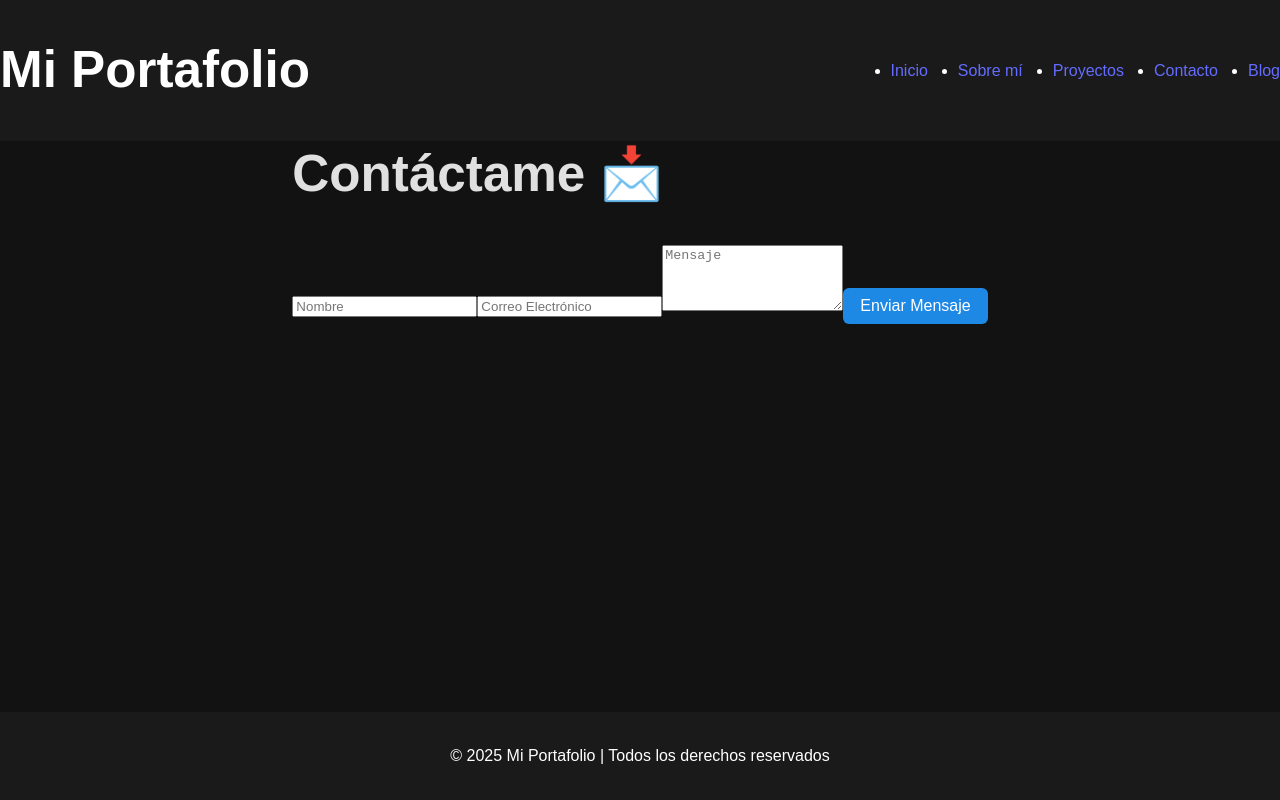
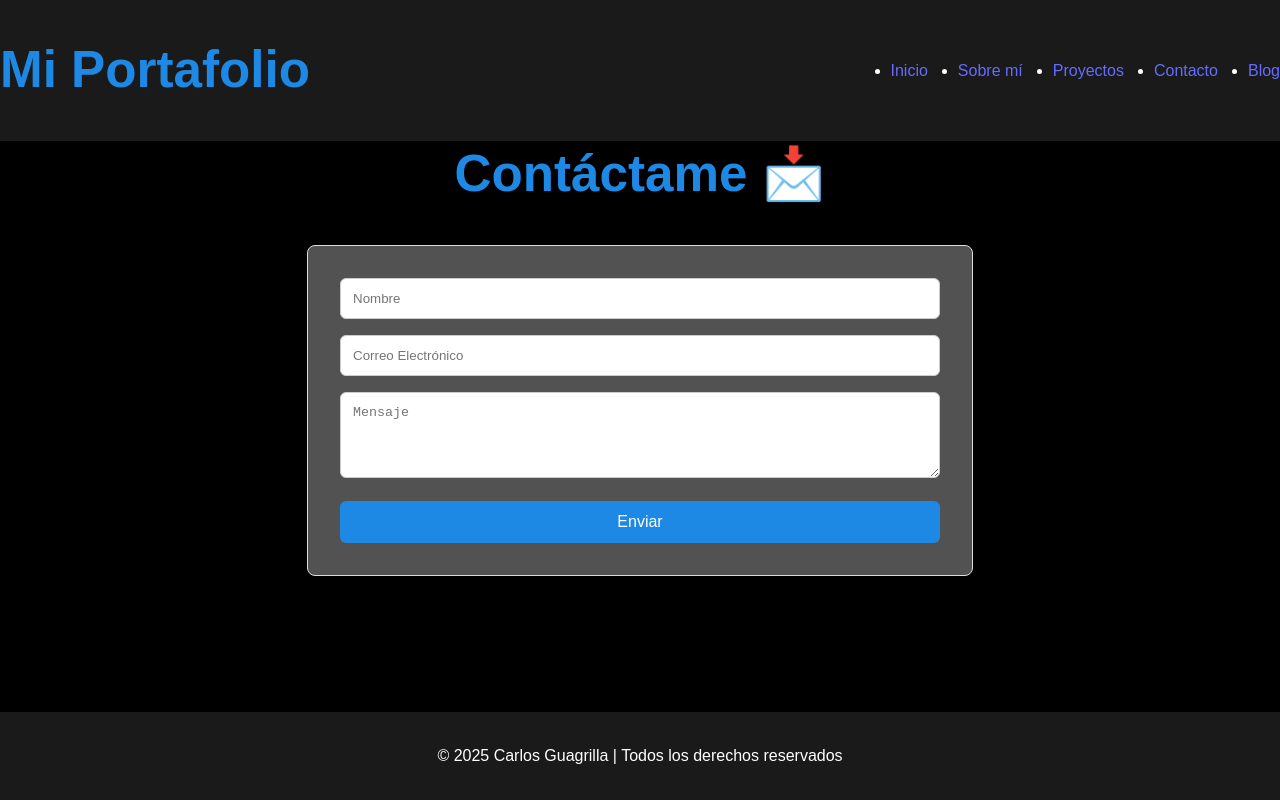
Before and after one commit to Carlos-Javier10/portafolio, a React (Vite) app: page /contact in a window 1280 px wide. Built offline with nearby package versions, Linux system fonts and the light colour scheme.

Commit message:
contacto 90%

```diff
--- a/package.json
+++ b/package.json
@@ -12,9 +12,11 @@
   "dependencies": {
     "@emotion/react": "^11.14.0",
     "@emotion/styled": "^11.14.0",
+    "@mui/base": "^5.0.0-beta.69",
     "@mui/material": "^6.4.7",
     "axios": "^1.8.2",
     "dotenv": "^16.4.7",
+    "emailjs-com": "^3.2.0",
     "react": "^19.0.0",
     "react-dom": "^19.0.0",
     "react-router-dom": "^7.3.0"
--- a/src/App.jsx
+++ b/src/App.jsx
@@ -4,6 +4,7 @@ import Header from "./components/Header";
 import Footer from "./components/Footer";
 import AppRoutes from "./routes/AppRouter.jsx"; // Rutas de la aplicación
 import { LoadingProvider } from './context/LoadingContext'; // Importa el proveedor de contexto
+import Projects from './pages/Projects.jsx';
 
 const App = () => {
   return (
--- a/src/components/Footer.jsx
+++ b/src/components/Footer.jsx
@@ -4,7 +4,7 @@ import '../styles/footerStyle.css'; // Importa el archivo CSS
 const Footer = () => {
   return (
     <footer className="bg-gray-900 text-white text-center p-4 mt-10">
-      <p>&copy; {new Date().getFullYear()} Mi Portafolio | Todos los derechos reservados</p>
+      <p>&copy; {new Date().getFullYear()} Carlos Guagrilla | Todos los derechos reservados</p>
     </footer>
   );
 };
--- a/src/pages/Contact.jsx
+++ b/src/pages/Contact.jsx
@@ -1,5 +1,7 @@
-import { useState } from "react";
-import Button from "../components/Button";
+import React, { useState } from "react";
+import { Button } from '@mui/base/Button';
+import { sendEmail } from '../services/emailService';
+import '../styles/contactStyle.css'; // Importa el archivo CSS
 
 const Contact = () => {
   const [formData, setFormData] = useState({ name: "", email: "", message: "" });
@@ -10,13 +12,22 @@ const Contact = () => {
 
   const handleSubmit = (e) => {
     e.preventDefault();
-    console.log("Formulario enviado:", formData);
+
+    sendEmail(formData)
+      .then((response) => {
+        console.log('SUCCESS!', response.status, response.text);
+        alert('Mensaje enviado con éxito!');
+      })
+      .catch((error) => {
+        console.log('FAILED...', error);
+        alert('Error al enviar el mensaje, por favor intenta nuevamente.');
+      });
   };
 
   return (
-    <section className="p-10">
+    <section className="p-10 text-center">
       <h1 className="text-3xl font-bold">Contáctame 📩</h1>
-      <form onSubmit={handleSubmit} className="mt-6 space-y-4">
+      <form onSubmit={handleSubmit} className="mt-6 space-y-4 contact-form">
         <input
           type="text"
           name="name"
@@ -41,7 +52,7 @@ const Contact = () => {
           onChange={handleChange}
           required
         ></textarea>
-        <Button text="Enviar Mensaje" type="submit" className="w-full" />
+        <Button type="submit">Enviar</Button>
       </form>
     </section>
   );
--- a/src/pages/Home.jsx
+++ b/src/pages/Home.jsx
@@ -5,6 +5,7 @@ import { LoadingContext } from '../context/LoadingContext'; // Importa el contex
 import ActionAreaCard from '../components/Card'; // Importa el componente Card de Material-UI
 import '../styles/homeStyle.css'; // Importa el archivo CSS
 import vsgImage from '../assets/images/vsg.png'; // Importa la imagen
+import '../styles/cardStyle.css'; // Importa el archivo CSS
 
 const Home = () => {
   // Accedemos al contexto de carga
--- a/src/pages/Projects.jsx
+++ b/src/pages/Projects.jsx
@@ -1,19 +1,36 @@
-import Card from "../components/Card";
-
-const projects = [
-  { title: "Proyecto 1", description: "Descripción del proyecto 1", image: "/images/proyecto1.jpg" },
-  { title: "Proyecto 2", description: "Descripción del proyecto 2", image: "/images/proyecto2.jpg" },
-  { title: "Proyecto 3", description: "Descripción del proyecto 3", image: "/images/proyecto3.jpg" }
-];
+import React from 'react';
+import ActionAreaCard from '../components/Card'; // Importa el componente Card de Material-UI
+import '../styles/projectsStyle.css'; // Importa el archivo CSS
 
 const Projects = () => {
   return (
     <section className="p-10">
       <h1 className="text-3xl font-bold">Mis Proyectos 🚀</h1>
-      <div className="grid md:grid-cols-2 lg:grid-cols-3 gap-6 mt-6">
-        {projects.map((project, index) => (
-          <Card key={index} title={project.title} description={project.description} image={project.image} />
-        ))}
+      <div className="mt-10 card-container">
+        <ActionAreaCard
+          title="Proyecto 1"
+          description="Descripción del proyecto 1"
+        />
+        <ActionAreaCard
+          title="Proyecto 2"
+          description="Descripción del proyecto 2"
+        />
+        <ActionAreaCard
+          title="Proyecto 3"
+          description="Descripción del proyecto 3"
+        />
+        <ActionAreaCard
+          title="Proyecto 4"
+          description="Descripción del proyecto 4"
+        />
+        <ActionAreaCard
+          title="Proyecto 5"
+          description="Descripción del proyecto 5"
+        />
+        <ActionAreaCard
+          title="Proyecto 6"
+          description="Descripción del proyecto 6"
+        />
       </div>
     </section>
   );
--- /dev/null
+++ b/src/services/emailService.js
@@ -0,0 +1,30 @@
+import emailjs from 'emailjs-com';
+
+const serviceId = import.meta.env.VITE_EMAIL_SERVICE_ID;
+const templateId = import.meta.env.VITE_EMAIL_TEMPLATE_ID;
+const userId = import.meta.env.VITE_EMAIL_USER_ID;
+
+console.log('Service ID:', serviceId);
+console.log('Template ID:', templateId);
+console.log('User ID:', userId);
+
+export const sendEmail = (formData) => {
+  const templateParams = {
+    name: formData.name,
+    email: formData.email,
+    message: formData.message,
+    time: new Date().toLocaleString(), // Añadir el parámetro 'time'
+  };
+
+  console.log('Template Params:', templateParams);
+
+  return emailjs.send(serviceId, templateId, templateParams, userId)
+    .then(response => {
+      console.log('EmailJS Response:', response);
+      return response;
+    })
+    .catch(error => {
+      console.error('EmailJS Error:', error);
+      throw error;
+    });
+};
--- a/src/styles/cardStyle.css
+++ b/src/styles/cardStyle.css
@@ -6,8 +6,8 @@
   background-color: #1a1a1a;
   color: #e0e0e0;
   transition: transform 0.3s ease-in-out; /* Añade transición para la animación */
-  max-width: 500px; /* Ajusta el tamaño máximo del Card */
-  margin: 1rem auto; /* Centra el Card y añade margen */
+  max-width: 300px; /* Ajusta el tamaño máximo del Card */
+  margin: 1rem; /* Añade margen */
 }
 
 .card:hover {
@@ -38,8 +38,14 @@
 }
 
 .card-container {
-  display: grid;
-  grid-template-columns: repeat(3, 1fr); /* Tres columnas */
+  display: flex;
+  flex-wrap: wrap;
+  justify-content: center;
   gap: 1rem; /* Espacio entre las tarjetas */
-  justify-items: center;
 }
+
+@media (max-width: 1080px) {
+  .card {
+    max-width: 90%; /* Ajusta el tamaño máximo del Card para pantallas más pequeñas */
+  }
+}
--- /dev/null
+++ b/src/styles/contactStyle.css
@@ -0,0 +1,71 @@
+body {
+    background-color: #000000;
+    color: #e0e0e0;
+    font-family: 'Arial', sans-serif;
+    margin: 0;
+    padding: 0;
+    box-sizing: border-box;
+    width: 100vw;
+    min-height: 100vh;
+    display: flex;
+    flex-direction: column;
+    justify-content: flex-start;
+    align-items: center;
+    overflow: auto;
+    padding-top: 4rem;
+    padding-bottom: 4rem;
+}
+
+h1 {
+    color: #1e88e5;
+}
+
+.contact-form {
+    max-width: 600px;
+    width: 100%; /* Asegura que el formulario ocupe el 100% del contenedor */
+    margin: 0 auto;
+    padding: 2rem;
+    background-color: #525252;
+    border: 1px solid #ddd;
+    border-radius: 0.5rem;
+    box-shadow: 0 2px 4px rgba(0, 0, 0, 0.1);
+}
+
+.contact-form input,
+.contact-form textarea {
+    width: 100%;
+    padding: 0.75rem;
+    margin-bottom: 1rem;
+    border: 1px solid #ccc;
+    border-radius: 0.375rem;
+    box-sizing: border-box; /* Asegura que el padding no cause overflow */
+}
+
+.contact-form input:focus,
+.contact-form textarea:focus {
+    border-color: #1e88e5;
+    outline: none;
+}
+
+.contact-form button {
+    background-color: #1e88e5;
+    color: #fff;
+    padding: 0.75rem;
+    border: none;
+    border-radius: 0.375rem;
+    cursor: pointer;
+    transition: background-color 0.3s ease;
+    width: 100%; /* Asegura que el botón ocupe el 100% del contenedor */
+    box-sizing: border-box; /* Asegura que el padding no cause overflow */
+}
+
+.contact-form button:hover {
+    background-color: #1565c0;
+}
+
+/* Responsive styles */
+@media (max-width: 1080px) {
+    .contact-form {
+        padding: 1rem;
+    }
+}
--- /dev/null
+++ b/src/styles/projectsStyle.css
@@ -0,0 +1,66 @@
+body {
+    background-color: #121212;
+    color: #333;
+    font-family: 'Arial', sans-serif;
+    margin: 0;
+    padding: 0;
+    box-sizing: border-box;
+    width: 100vw;
+    min-height: 100vh;
+    display: flex;
+    flex-direction: column;
+    justify-content: flex-start;
+    align-items: center;
+    overflow: auto;
+    padding-top: 4rem;
+    padding-bottom: 4rem;
+}
+
+h1 {
+    color: #1e88e5;
+}
+
+.card-container {
+    display: flex;
+    flex-wrap: wrap;
+    justify-content: center;
+    gap: 2rem;
+}
+
+.card {
+    background-color: #fff;
+    border: 1px solid #ddd;
+    border-radius: 0.5rem;
+    box-shadow: 0 2px 4px rgba(0, 0, 0, 0.1);
+    padding: 1.5rem;
+    width: 300px;
+    transition: transform 0.3s ease;
+}
+
+.card:hover {
+    transform: translateY(-10px);
+}
+
+.card-title {
+    font-size: 1.5rem;
+    font-weight: bold;
+    margin-bottom: 0.5rem;
+}
+
+.card-description {
+    font-size: 1rem;
+    color: #666;
+}
+
+/* Responsive styles */
+@media (max-width: 1080px) {
+    .card-container {
+        flex-direction: column;
+        align-items: center;
+    }
+
+    .card {
+        width: 90%;
+        margin-bottom: 1rem;
+    }
+}
```
Also changed, not shown: 2 other files (tests, documents, lock files or other folders).
